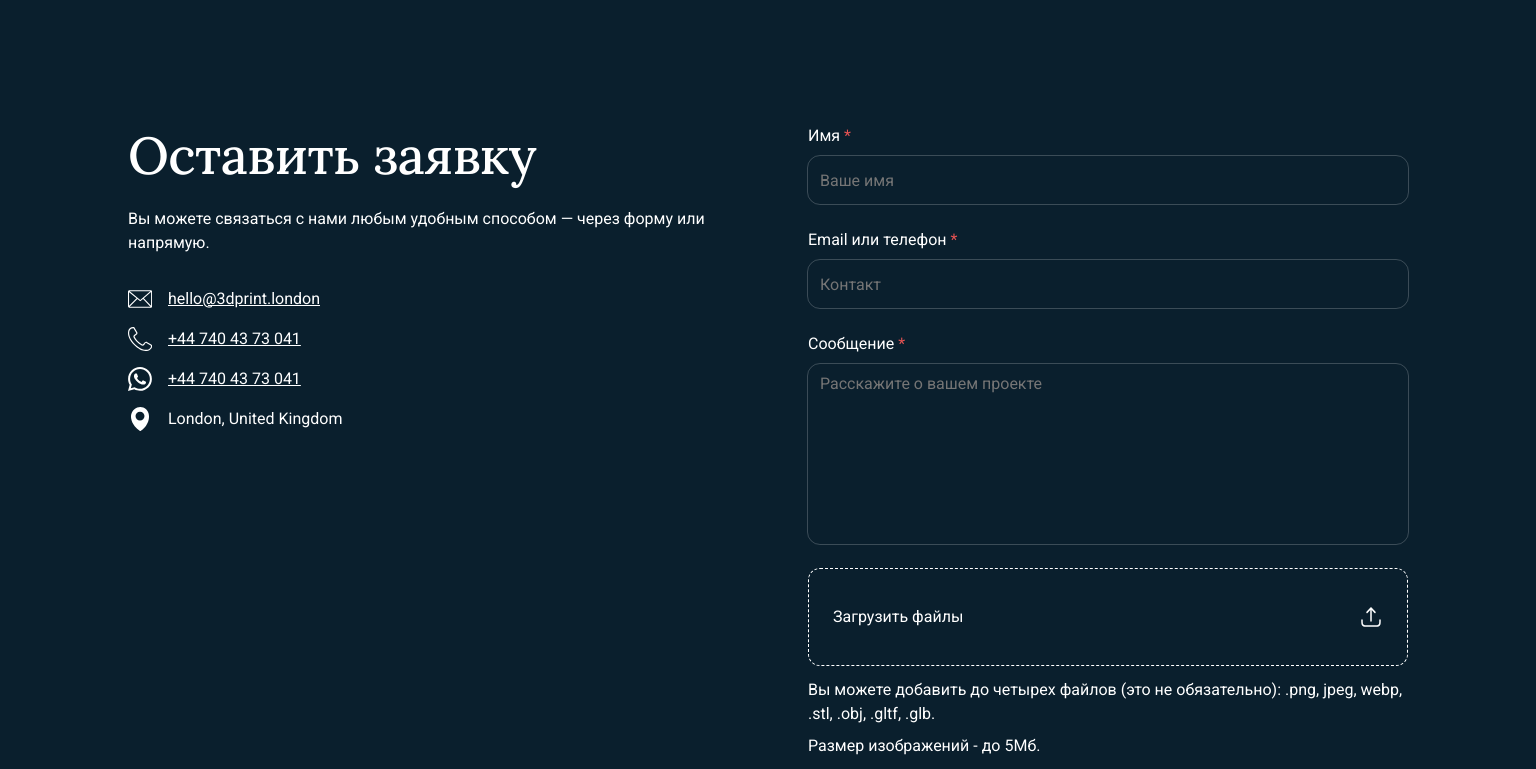
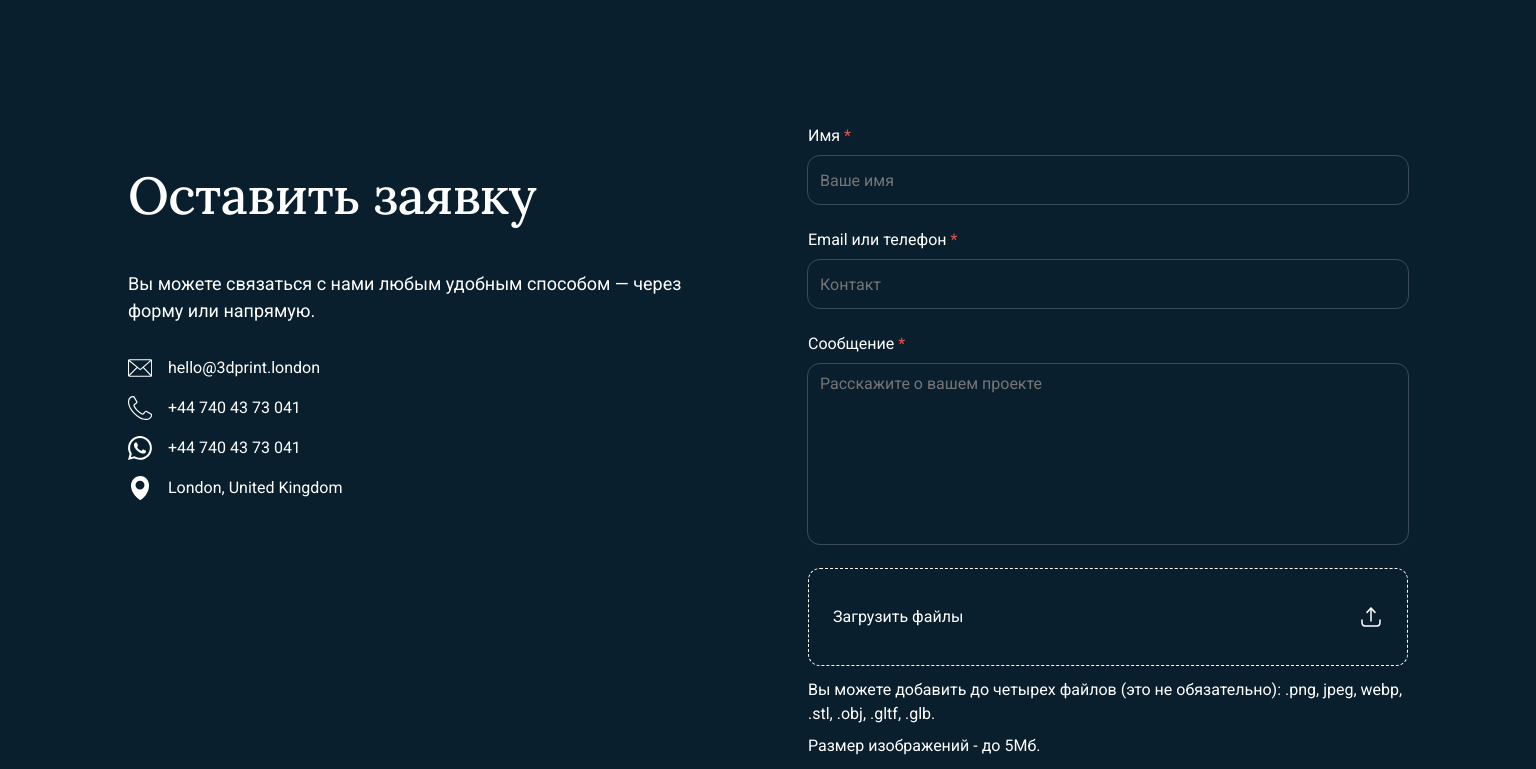
Before and after one commit to HenryLytvyn/3D-studio, a Next.js app: page /studio in a window 1536 px wide. Shown: the part 2580-3349 px from the top of the page. Built offline with nearby package versions, Linux system fonts and the light colour scheme.

Commit message:
Request desktop

```diff
--- a/components/OurWorks/OurWorks.module.css
+++ b/components/OurWorks/OurWorks.module.css
@@ -7,6 +7,7 @@
 .worksList {
   display: flex;
   flex-direction: column;
+  justify-content: space-between;
   gap: 24px;
 }
 
--- a/components/Request/Request.module.css
+++ b/components/Request/Request.module.css
@@ -63,19 +63,38 @@
   }
 
   .requestContainer {
-    display: flex;
-    justify-content: space-between;
-    /* gap: 80px; */
+    display: grid;
+    column-gap: 80px;
+    row-gap: 24px;
+    grid-template-columns: 600px auto;
+    grid-template-rows: 122px auto;
+    /* justify-content: space-between; */
+  }
+
+  .sectionTitle {
+    margin-bottom: 0;
+    padding-bottom: 20px;
+    padding-top: 40px;
+    grid-column: 1;
+    grid-row: 1;
   }
 
   .contactInfoWrapper {
-    width: 600px;
+    grid-column: 1;
+    grid-row: 2;
+    /* width: 600px; */
   }
 
-  .sectionTitle {
+  .formWrapper {
+    grid-column: 2;
+    grid-row: 1 / span 2;
   }
 
   .text {
+    font-weight: 400;
+    font-size: 18px;
+
+    line-height: 1.5;
   }
 
   .address {
@@ -91,6 +110,12 @@
   }
 
   .addressLink {
+    text-decoration: none;
+  }
+
+  .addressLink:hover,
+  .addressLink:focus {
+    text-decoration: underline;
   }
 
   .addressLocation {
--- a/components/Request/Request.tsx
+++ b/components/Request/Request.tsx
@@ -7,8 +7,9 @@ export default function Request() {
   return (
     <section className={css.section}>
       <div className={`container ${css.requestContainer}`}>
+        {' '}
+        <h2 className={css.sectionTitle}>Оставить заявку</h2>
         <div className={css.contactInfoWrapper}>
-          <h2 className={css.sectionTitle}>Оставить заявку</h2>
           <p className={css.text}>
             Вы можете связаться с нами любым удобным способом — через форму или
             напрямую.
@@ -50,7 +51,9 @@ export default function Request() {
             </ul>
           </address>
         </div>
-        <RequestForm />
+        <div className={css.formWrapper}>
+          <RequestForm />
+        </div>
       </div>
     </section>
   );
--- a/components/Request/RequestForm/FilesList/FilesList.module.css
+++ b/components/Request/RequestForm/FilesList/FilesList.module.css
@@ -36,3 +36,17 @@
   height: 24px;
   fill: red;
 }
+
+@media screen and (min-width: 1440px) {
+  .filesList {
+    flex-direction: row;
+    flex-wrap: wrap;
+    justify-content: space-between;
+    gap: 30px;
+  }
+
+  .fileItem {
+    width: 285px;
+    height: 285px;
+  }
+}
```
